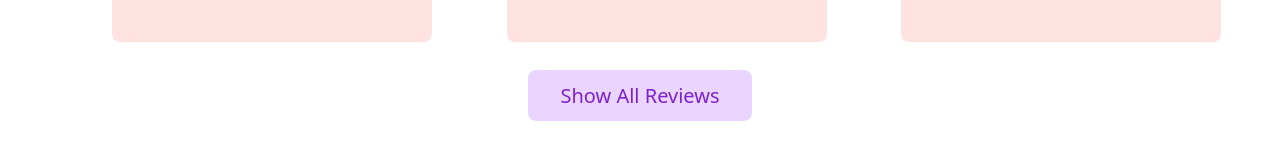
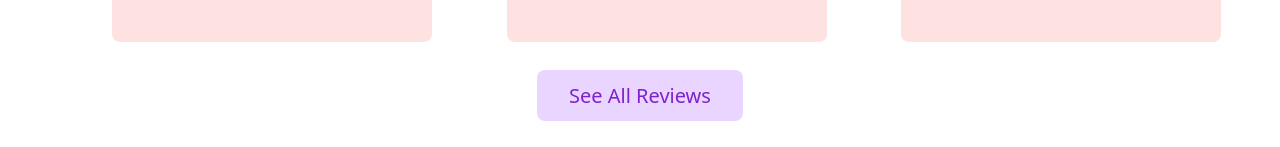
Before and after one commit to neel123go/-product-analysis, a React (Create React App) app: page / in a window 1280 px wide. Shown: the part 1334-1481 px from the top of the page. Built offline with nearby package versions, Linux system fonts and the light colour scheme.

Commit message:
final commit

```diff
--- a/src/components/Home/Home.js
+++ b/src/components/Home/Home.js
@@ -29,7 +29,7 @@ const Home = () => {
                     }
                 </div>
                 <div className='my-10'>
-                    <Link to='/reviews' className='text-purple-700 bg-purple-200 px-8 py-3 text-xl rounded-lg'>Show All Reviews</Link>
+                    <Link to='/reviews' className='text-purple-700 bg-purple-200 px-8 py-3 text-xl rounded-lg'>See All Reviews</Link>
                 </div>
             </div>
         </div>
--- a/src/components/NotFound/NotFound.js
+++ b/src/components/NotFound/NotFound.js
@@ -5,7 +5,7 @@ const NotFound = () => {
     return (
         <div className='bg-slate-50'>
             <img className='w-2/4 mx-auto' src={NotFoundImage} alt="" />
-            <p className='text-2xl mt-10'>Opp's, The page you are looking for is not found.</p>
+            <p className='text-2xl mt-10 text-center'>Opp's, The page you are looking for is not found.</p>
         </div>
     );
 };
```
